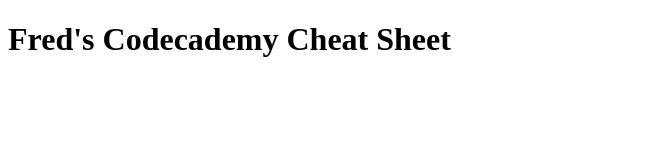
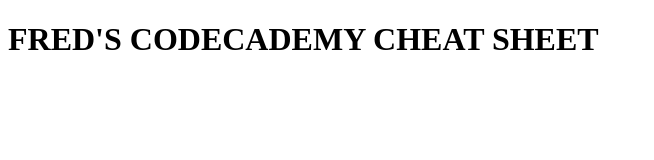
Before and after one commit to meanfredblue/CheatSheet, a plain HTML site: page index.html in a window 1280 px wide. Shown: the whole page, without its empty margins (0-654 px from the left). Drawn offline with Linux system fonts and the light colour scheme.

Commit message:
Added a style sheet

```diff
--- a/index.html
+++ b/index.html
@@ -5,6 +5,7 @@
     <meta http-equiv="X-UA-Compatible" content="IE=edge">
     <meta name="viewport" content="width=device-width, initial-scale=1.0">
     <title>Fred's Codecademy Cheat Sheet</title>
+    <link rel="stylesheet" href="style.css">
 </head>
 <body>
     <h1>Fred's Codecademy Cheat Sheet</h1>
--- /dev/null
+++ b/style.css
@@ -0,0 +1,3 @@
+h1 {
+    text-transform: uppercase;
+}
```
